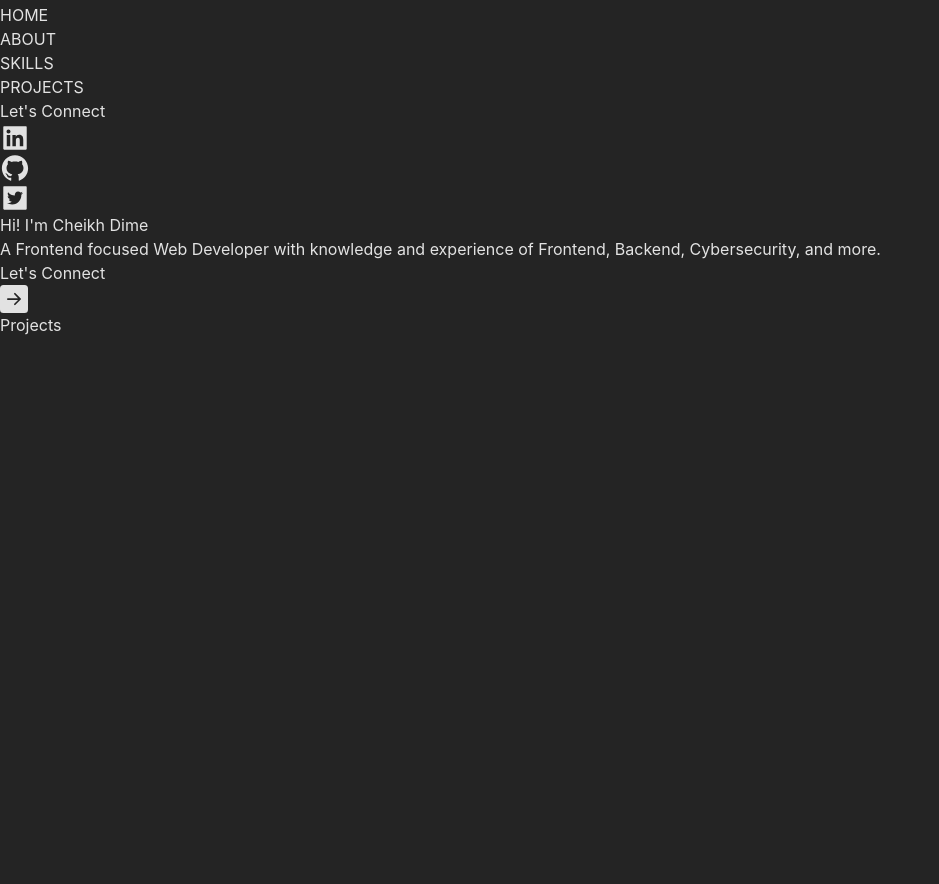
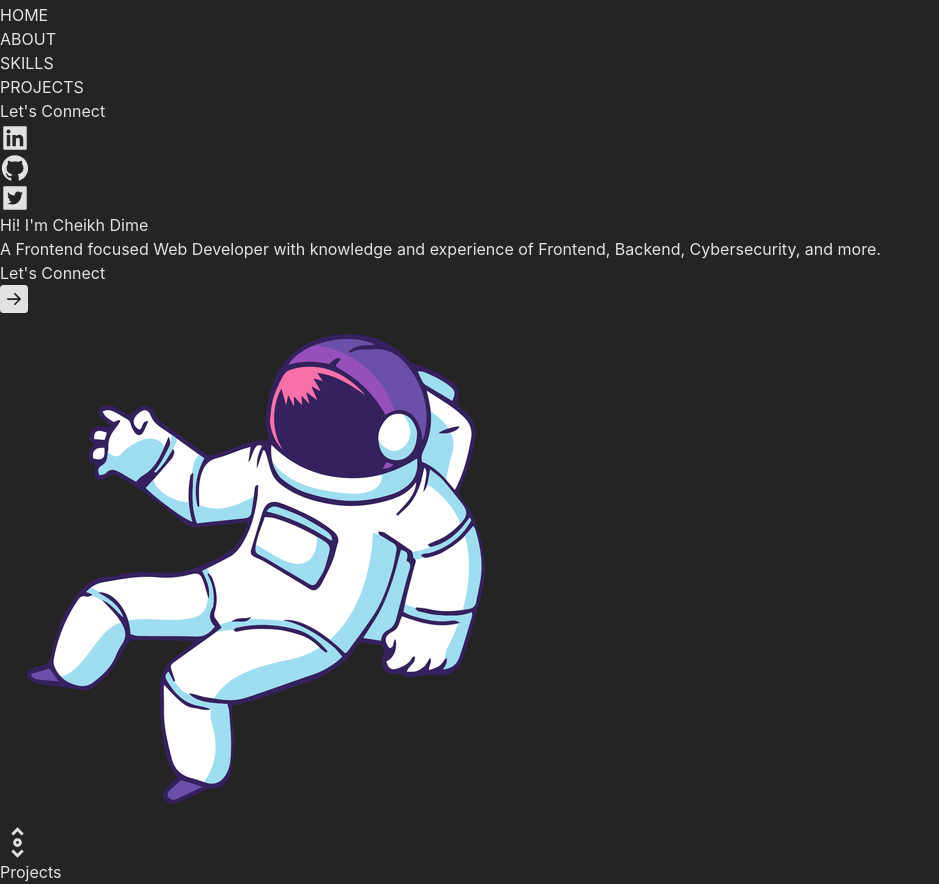
Before and after one commit to CheckToSee/personal-portfolio, a React (Vite) app: page / in a window 1280 px wide. Shown: the part 701-1585 px from the top of the page, without its empty margins (0-939 px from the left). Before the commit the page ends 1038 px from the top, so only its background shows below. Built offline with nearby package versions, Linux system fonts and the light colour scheme.

Commit message:
Added scroll indicator and image to Hero Section

```diff
--- a/src/components/Hero.jsx
+++ b/src/components/Hero.jsx
@@ -1,16 +1,17 @@
 import React from 'react'
-import Bg from "../assets/herobg.jpg"
+import Astronaut from "../assets/astronaut_cartoon.png"
 import { BsFillArrowRightSquareFill } from 'react-icons/bs'
 import { AiFillLinkedin, AiFillGithub, AiFillTwitterSquare } from 'react-icons/ai'
+import { CgScrollV } from 'react-icons/cg'
 
-/*TODO: Add animate-bounce for a scroll indicator (bottom middle)
- * Add animated spaceman as image on the right
+/*PERF: Add animate-bounce for a scroll indicator (bottom middle)
+ *TODO: Add animated spaceman as image on the right
  * Add side icons to the menu on md: screen
  * */
 
 const Hero = () => {
   return (
-    <div className="w-full h-screen mt-[-80px] bg-[url('https://wallpapers.com/images/hd/animated-space-1920-x-1229-background-unxl4ghmwz0vk0dh.jpg')] bg-cover">
+    <div className="w-full h-screen mt-[-80px] bg-[url('https://wallpapers.com/images/hd/animated-space-1920-x-1229-background-unxl4ghmwz0vk0dh.jpg')] bg-cover flex flex-col">
       <div className='pt-20 w-full h-full flex flex-row'>
         <div className='flex flex-[1] flex-col items-start justify-center pl-8'>
           <AiFillLinkedin className='rounded-lg mb-6 cursor-pointer' size={30} />
@@ -27,7 +28,12 @@ const Hero = () => {
             </div>
           </div>
         </div>
-        <div className='flex flex-[7] h-full'></div>
+        <div className='flex flex-[7] h-full items-center justify-center'>
+          <img src={Astronaut} className='aspect-square' />
+        </div>
+      </div>
+      <div className='absolute bottom-0 w-full h-20 flex items-center justify-center animate-bounce'>
+        <CgScrollV size={35} />
       </div>
     </div>
   )
--- a/src/components/Navbar.jsx
+++ b/src/components/Navbar.jsx
@@ -26,7 +26,7 @@ const Navbar = () => {
   })
 
   return (
-    <div className={scrolled ? `text-white w-full h-20 flex items-center justify-between bg-gray-800 sticky top-0 duration-300` : `text-white w-full h-20 flex items-center justify-between bg-transparent sticky top-0 duration-300`}>
+    <div className={scrolled ? `text-white w-full h-20 flex items-center justify-between bg-[#111111] sticky top-0 duration-300 z-10` : `text-white w-full h-20 flex items-center justify-between bg-transparent sticky top-0 duration-300 z-10`}>
       <div className='LOGO ml-12 flex flex-row items-center'>
         <img className='rounded-full h-12 w-12 mr-2' src={Dime} />
         <h1 className='text-2xl font-bold'>CHEIKH DIME</h1>
```
Also changed, not shown: src/assets/astronaut_cartoon.png (added).
